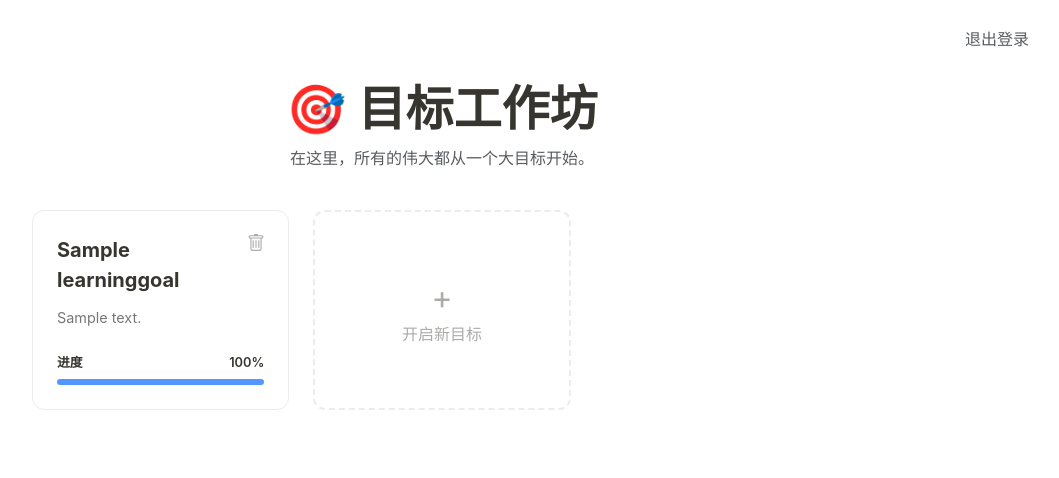
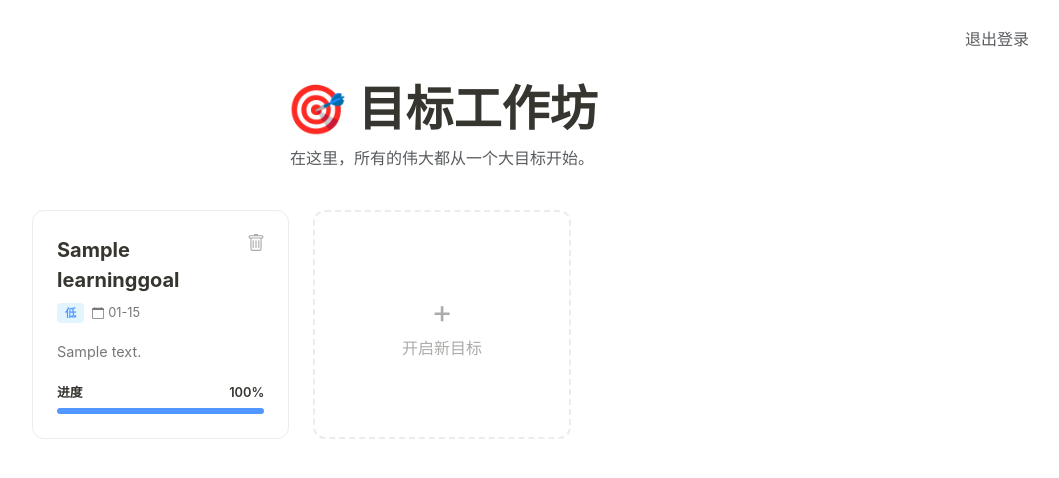
Before and after one commit to ZWEIGJ/skill-path-tracker, a Django app: page / in a window 1280 px wide. Shown: the top 478 px of the page, without its empty margins (198-1257 px from the left). Run offline with Django 5.2, Linux system fonts and the light colour scheme; a user stored in the database is signed in; tables that the repository leaves empty hold one stand-in row (values such as "Sample post").

Commit message:
优化视觉表现

```diff
--- a/goals/templates/goals/goal_list.html
+++ b/goals/templates/goals/goal_list.html
@@ -40,7 +40,7 @@
             display: flex;
             flex-direction: column;
             height: 100%;
-            position: relative; /* 必须为 relative 以便内部绝对定位 */
+            position: relative;
         }
 
         .goal-card:hover {
@@ -49,21 +49,43 @@
             box-shadow: 0 10px 20px rgba(0,0,0,0.05);
         }
 
-        /* 顶部标题栏布局 */
         .card-header-flex {
             display: flex;
             justify-content: space-between;
             align-items: flex-start;
-            margin-bottom: 12px;
+            margin-bottom: 8px;
         }
 
         .goal-title {
             font-size: 1.25rem;
             font-weight: 700;
-            padding-right: 20px; /* 为删除按钮留出空间 */
+            padding-right: 25px;
         }
 
-        /* 删除按钮样式 */
+        /* --- Step 5.2 新增：标签样式 --- */
+        .badge-priority {
+            font-size: 0.7rem;
+            padding: 2px 8px;
+            border-radius: 4px;
+            font-weight: 600;
+            text-transform: uppercase;
+        }
+        .priority-h { background-color: #ffe2e2; color: #eb5757; } /* 高：红 */
+        .priority-m { background-color: #fff4e2; color: #ff9900; } /* 中：橙 */
+        .priority-l { background-color: #e2f5ff; color: #5297ff; } /* 低：蓝 */
+
+        .date-tag {
+            font-size: 0.8rem;
+            color: #787774;
+            display: flex;
+            align-items: center;
+            gap: 4px;
+        }
+        .overdue-text {
+            color: var(--notion-red) !important;
+            font-weight: 700;
+        }
+
         .delete-btn {
             background: none;
             border: none;
@@ -72,7 +94,7 @@
             border-radius: 4px;
             transition: all 0.2s;
             line-height: 0;
-            z-index: 10; /* 确保在链接上方 */
+            z-index: 10;
         }
 
         .delete-btn:hover {
@@ -84,6 +106,7 @@
             font-size: 0.9rem;
             color: #787774;
             margin-bottom: 20px;
+            margin-top: 10px;
             display: -webkit-box;
             -webkit-line-clamp: 2;
             line-clamp: 2;
@@ -166,6 +189,23 @@
                             <div class="goal-title">{{ goal.title }}</div>
                         </div>
 
+                        <div class="d-flex align-items-center gap-2 mb-2 flex-wrap">
+                            <span class="badge-priority priority-{{ goal.priority|lower }}">
+                                {{ goal.get_priority_display }}
+                            </span>
+
+                            {% if goal.deadline %}
+                            <div class="date-tag {% if goal.is_overdue %}overdue-text{% endif %}">
+                                <svg xmlns="http://www.w3.org/2000/svg" width="12" height="12" fill="currentColor" viewBox="0 0 16 16">
+                                    <path d="M3.5 0a.5.5 0 0 1 .5.5V1h8V.5a.5.5 0 0 1 1 0V1h1a2 2 0 0 1 2 2v11a2 2 0 0 1-2 2H2a2 2 0 0 1-2-2V3a2 2 0 0 1 2-2h1V.5a.5.5 0 0 1 .5-.5M1 4v10a1 1 0 0 0 1 1h12a1 1 0 0 0 1-1V4z"/>
+                                </svg>
+                                <span>
+                                    {% if goal.is_overdue %}已过期{% else %}{{ goal.deadline|date:"m-d" }}{% endif %}
+                                </span>
+                            </div>
+                            {% endif %}
+                        </div>
+
                         <div class="goal-desc">{{ goal.description|default:"暂无描述..." }}</div>
 
                         <div class="progress-container">
```
Also changed, not shown: goals/templates/goals/goal_detail.html (+43 -6 lines).
